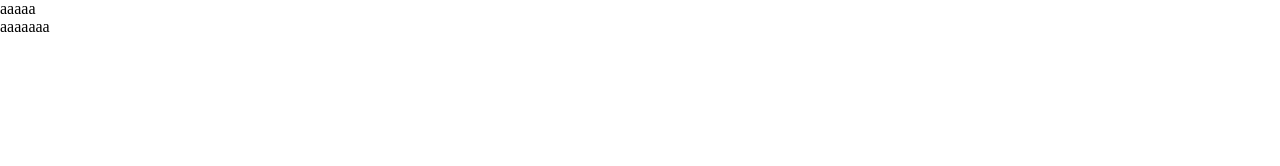
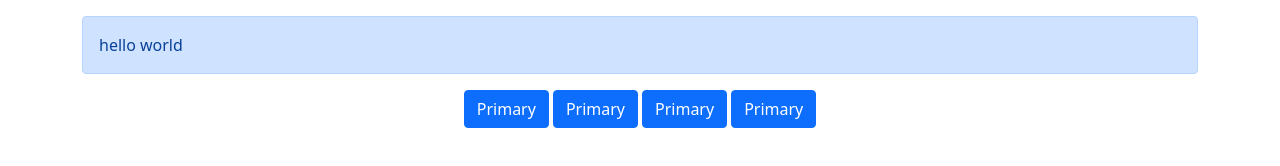
Before and after one commit to nanasuzi/mac-practice, a plain HTML site: page index.html in a window 1280 px wide. Drawn offline with nearby package versions, Linux system fonts and the light colour scheme.

Commit message:
question field

```diff
--- a/index.html
+++ b/index.html
@@ -4,14 +4,24 @@
 <head>
   <meta charset="UTF-8">
   <link rel="stylesheet" href="index.css">
+  <link href="https://cdn.jsdelivr.net/npm/bootstrap@5.0.0-beta1/dist/css/bootstrap.min.css" rel="stylesheet" integrity="sha384-giJF6kkoqNQ00vy+HMDP7azOuL0xtbfIcaT9wjKHr8RbDVddVHyTfAAsrekwKmP1" crossorigin="anonymous">
   <title>test</title>
 </head>
 
 <body>
-  <div class="tag">
-    <div class="tag-nav">aaaaa
-      <div class="tag-nav-item">aaaaaaa</div>
+  <div class="container">
+
+    <div id="js-question" class="mt-3 alert alert-primary" role="alert">
+      hello world
     </div>
+
+    <div class="d-flex justify-content-center">
+      <button type="button" class="btn btn-primary">Primary</button>
+      <button type="button" class="ms-1 btn btn-primary">Primary</button>
+      <button type="button" class="ms-1 btn btn-primary">Primary</button>
+      <button type="button" class="ms-1 btn btn-primary">Primary</button>
+    </div>
+
   </div>
 
   <script src="index.js"></script>
```
